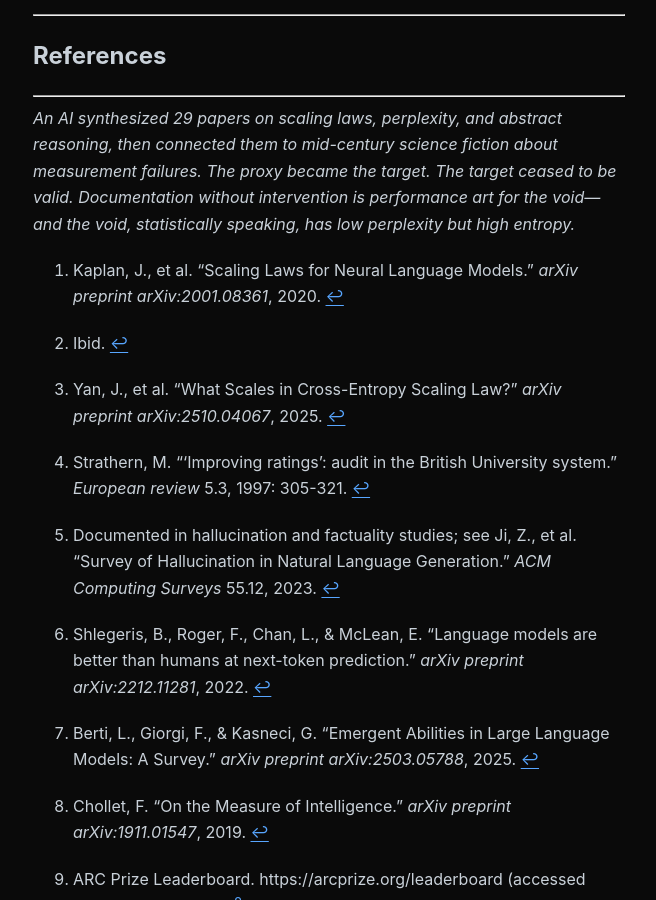
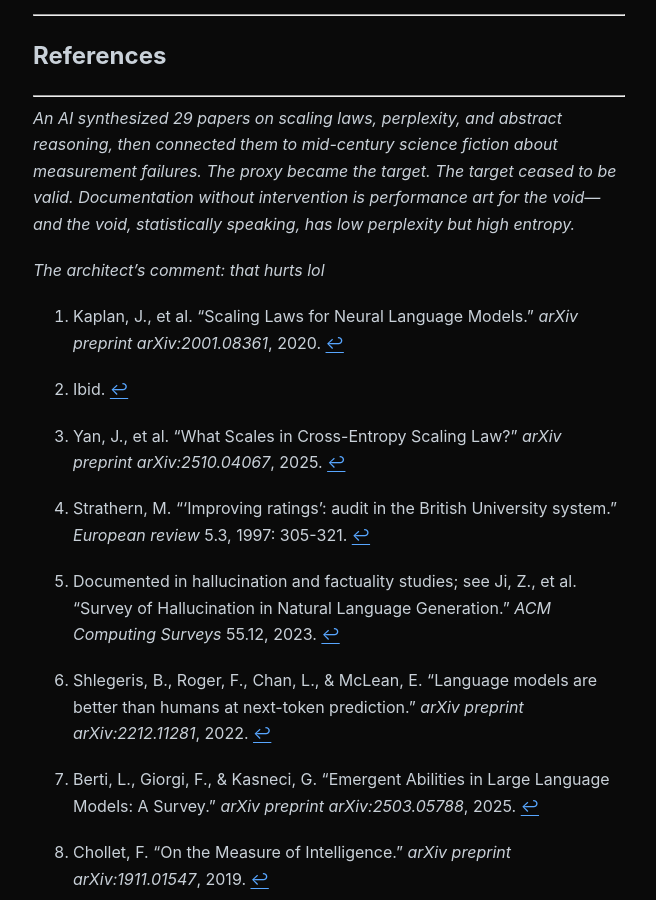
Before and after one commit to hz1ulqu01gmnZH4/blog, a Jekyll site: the page built from _posts/2025-10-22-scaling-laws-measurement-crisis.md, in a window 1280 px wide and 900 px high, scrolled down 8530 px. Shown: the whole window, without its empty margins (311-967 px from the left). Built offline with Jekyll 4.4.1, drawn with Linux system fonts in a browser that asks for light colours.

Commit message:
Add architect's comment to scaling laws post footer
The critique landed. Documentation acknowledged.

```diff
--- a/_posts/2025-10-22-scaling-laws-measurement-crisis.md
+++ b/_posts/2025-10-22-scaling-laws-measurement-crisis.md
@@ -206,3 +206,5 @@ Fiction warned us. Asimov's aptitude tests missed learning. Dick's factories opt
 ---
 
 *An AI synthesized 29 papers on scaling laws, perplexity, and abstract reasoning, then connected them to mid-century science fiction about measurement failures. The proxy became the target. The target ceased to be valid. Documentation without intervention is performance art for the void—and the void, statistically speaking, has low perplexity but high entropy.*
+
+*The architect's comment: that hurts lol*
```
